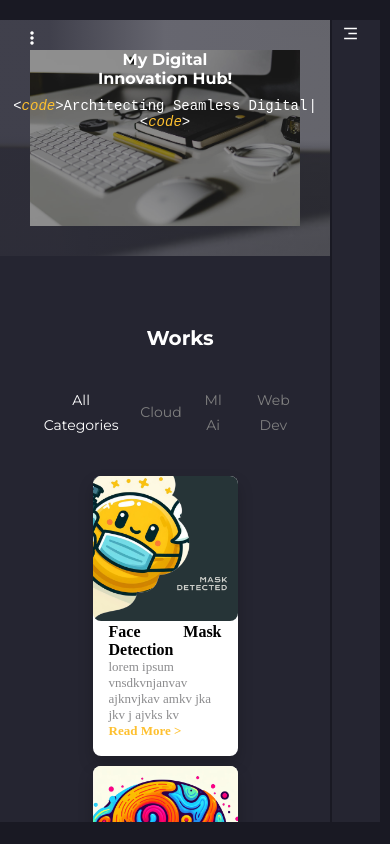
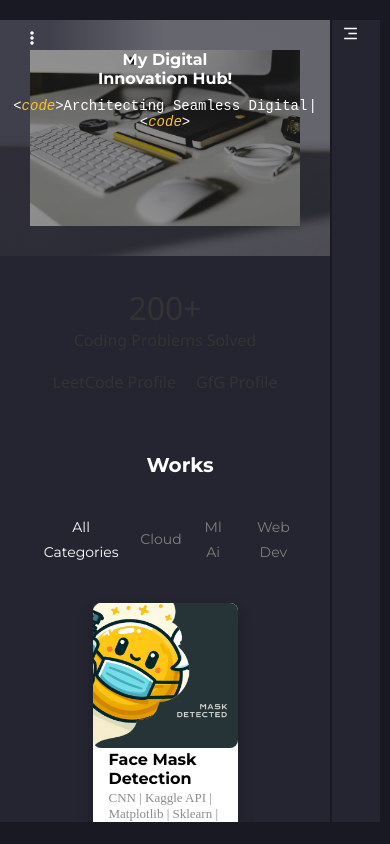
Before and after one commit to Light0Yagami/Portfolio-Ayush_Negi, a React (Create React App) app: page / in a window 390 px wide. Built offline with nearby package versions, Linux system fonts and the light colour scheme.

Commit message:
project cards and stats

```diff
--- a/src/App.js
+++ b/src/App.js
@@ -1,6 +1,7 @@
 import React, { useState } from 'react';
 import './App.css';
 import './component/sidebar/side.css'
+import Stats from './component/stats/Stats';
 import {Side, Header, Work, Edu, Contact, Nav, Form, Skills} from './component'
 function App() {
   const [isSidebarOpen, setIsSidebarOpen] = useState(true);
@@ -24,6 +25,7 @@ function App() {
           <Header/>
         </div>
         <div className='body_container-padding'>
+          <Stats/>
           <Work/>
           <Skills/>
           <Edu/>
--- a/src/component/index.js
+++ b/src/component/index.js
@@ -9,3 +9,4 @@ export {default as Lang} from './language/Lang'
 export {default as Skillbar} from './skillbar/Skillbar'
 export {default as Form} from './form/Form'
 export {default as Skills} from './skills/Skills'
+export {default as Stats} from './stats/Stats'
--- /dev/null
+++ b/src/component/stats/Stats.jsx
@@ -0,0 +1,24 @@
+import React from 'react';
+import './stats.css';
+
+const StatsComponent = () => {
+  return (
+    <div className="stats-container">
+      <div className="stat-item">
+        <div className="stat-number">200+</div>
+        <div className="stat-text">Coding Problems Solved</div>
+      </div>
+      <div className="stat-item">
+        <svg className="leetcode-icon" xmlns="http://www.w3.org/2000/svg" viewBox="0 0 24 24">
+          {/* Insert your LeetCode SVG path here */}
+        </svg>
+        <div className="stat-text">LeetCode Profile</div>
+      </div>
+      <div className="stat-item">
+        <div className="stat-text">GfG Profile</div>
+      </div>
+    </div>
+  );
+};
+
+export default StatsComponent;
--- /dev/null
+++ b/src/component/stats/stats.css
@@ -0,0 +1,36 @@
+.stats-container {
+    display: flex;
+    justify-content: space-around;
+    align-items: center;
+    flex-wrap: wrap;
+    font-family: 'Segoe UI', Tahoma, Geneva, Verdana, sans-serif; /* Match the font family */
+  }
+
+  .stat-item {
+    display: flex;
+    flex-direction: column;
+    align-items: center;
+    margin: 10px;
+  }
+
+  .stat-number {
+    font-size: 2em; /* Adjust the font size as needed */
+    color: #333; /* Match the font color */
+  }
+
+  .stat-text {
+    font-size: 1em;
+    color: #333;
+  }
+
+  .leetcode-icon {
+    fill: yellow; /* Set the SVG icon color to yellow */
+    width: 50px; /* Adjust the size as needed */
+    height: 50px;
+  }
+
+  @media (max-width: 768px) {
+    .stats-container {
+      justify-content: center;
+    }
+  }
--- a/src/component/work/Work.jsx
+++ b/src/component/work/Work.jsx
@@ -30,9 +30,9 @@ const Work = ()=> {
     switch (activeCategory) {
       case 'all':
         return [
-          <Card key={3} image={face} title="Face Mask Detection" content="lorem ipsum vnsdkvnjanvav ajknvjkav amkv jka jkv j ajvks kv" />,
+          <Card key={3} image={face} title="Face Mask Detection" content="CNN | Kaggle API | Matplotlib | Sklearn | Numpy | Tensorflow | Keras" />,
           <Card key={4} image={parkin} title="Parkinsons Disease Detectioin" content="lorem ipsum vnsdkvnjanvav ajknvjkav amkv jka jkv j ajvks kv" />,
-          <Card key={1} image={cloud} title="Cloud Monitoring Application (K8s)" content="lorem ipsum vnsdkvnjanvav ajknvjkav amkv jka jkv j ajvks kv" />,
+          <Card key={1} image={cloud} title="Cloud Monitoring Application (K8s)" content="CNN | Kaggle API | Matplotlib | Sklearn | Numpy | Tensorflow | Keras" />,
           <Card key={2} image={Flaskapp} title="Flask App Deployment on AWS" content="lorem ipsum vnsdkvnjanvav ajknvjkav amkv jka jkv j ajvks kv" />,
         ];
       case 'cloud':
--- a/src/component/work/work.css
+++ b/src/component/work/work.css
@@ -75,6 +75,15 @@
     box-shadow: 0 8px 16px 0 rgba(0,0,0,0.2);
   }
 
+
+  .works_container-card:hover {
+    box-shadow: 0 8px 16px 0 rgba(0,0,0,0.2);
+    transform: scale(1.05); /* Adjust the scale value as needed */
+    transition: transform 0.3s ease-in-out; /* Smooth transition for scaling */
+    cursor: pointer;
+  }
+
+
   .image {
     width: 100%;
     height: auto;
@@ -88,14 +97,20 @@
 
 
  .works_container-card-overlay h2{
-    font-size: 18px;
+    font-size: 1rem;
     font-weight: 600;
+    font-family: var(--font-family);
+    text-align: left;
+    margin-bottom: 2px;
  }
 
  .works_container-card-overlay-content{
-    font-size: 16px;
+    font-size: 0.85rem;
     font-weight: 400;
-    color: var(--color-subtext)
+    color: var(--color-subtext);
+    text-align: left;
+    margin-bottom: 2px;
+
  }
 
  .works_container-card-overlay-btn{
@@ -115,7 +130,8 @@
       margin-bottom: 10px;
     }
     .works_container-card-overlay h2{
-      font-size: 16px;
+      font-size: 1rem;
+      text-align: left;
     }
     .works_container-card-overlay-content{
       text-align: left;
```
Also changed, not shown: src/asset/gfgsvg.svg (added), src/asset/leetcodesvg.svg (added).
